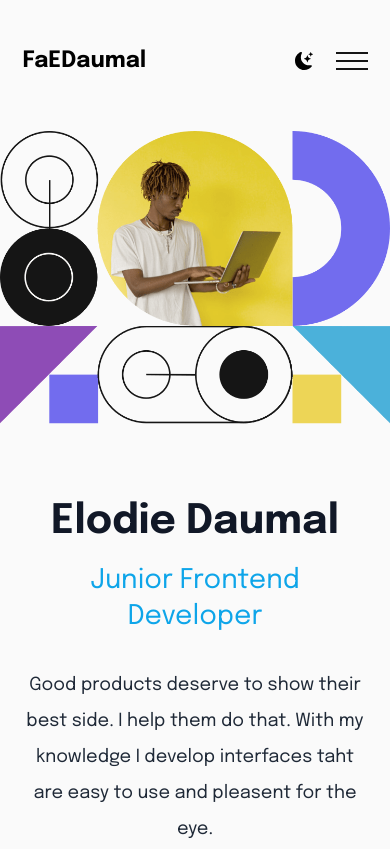
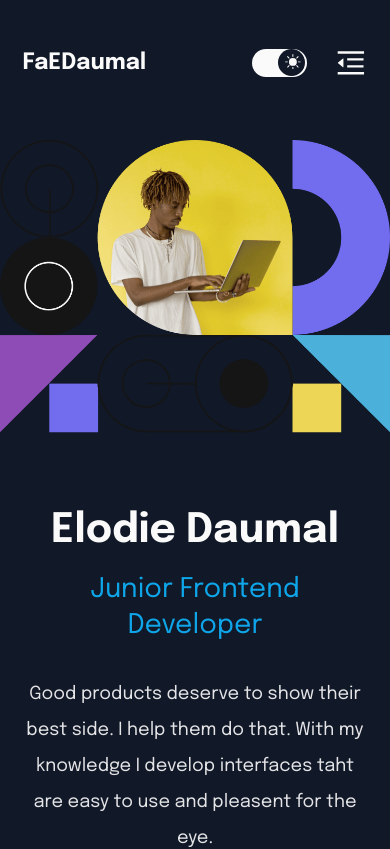
Before and after one commit to elodiedaumal/portfollio, a React (Create React App) app: page / in a window 390 px wide. Shown: the top 849 px of the page. Built offline with nearby package versions, Linux system fonts and the light colour scheme; the HTML template or start-up script is replaced by a standard one.

Commit message:
dark mode done

```diff
--- a/public/index.html
+++ b/public/index.html
@@ -9,6 +9,7 @@
       name="description"
       content="Web site created using create-react-app"
     />
+
     <link rel="preconnect" href="https://fonts.googleapis.com" />
     <link rel="preconnect" href="https://fonts.gstatic.com" crossorigin />
     <link
--- a/src/Components/About.js
+++ b/src/Components/About.js
@@ -2,7 +2,7 @@ import React from 'react';
 
 const About = () => {
   return (
-    <section className='max-w-screen-xl mx-auto  p-5 leading-relaxed md:px-10 '>
+    <section className='max-w-screen-xl mx-auto  p-5 leading-relaxed md:px-10 md:mb-20 dark:bg-gray-900 dark:text-zinc-50 '>
       <h2 className='text-4xl  py-5'>
         About <span className='text-sky-500'>Me</span>
       </h2>
--- a/src/Components/Footer.js
+++ b/src/Components/Footer.js
@@ -1,11 +1,11 @@
 import React from 'react';
 import { Link } from 'react-router-dom';
-import { FaGithub, FaEnvelope } from 'react-icons/fa';
+import { FaGithub } from 'react-icons/fa';
 import { AiFillLinkedin } from 'react-icons/ai';
 
 const Footer = () => {
   return (
-    <section className=' bg-slate-900 text-white text-center py-10 text-3xl'>
+    <section className=' bg-slate-900 text-white text-center py-10 text-3xl dark:bg-zinc-50 dark:text-gray-900'>
       <div className='max-w-screen-xl gap-5 mx-auto flex flex-col items-center'>
         <p>Contact Me:</p>
         <p className='text-xl text-purple-400'>elodiedaumal@gmail.com</p>
--- a/src/Components/Hero.js
+++ b/src/Components/Hero.js
@@ -8,7 +8,7 @@ import Heromobile from '../assets/images/image-hero-mobile.png';
 
 const Hero = () => {
   return (
-    <section className='md:flex md:px-10 flex-row-reverse max-w-screen-xl gap-20 mx-auto'>
+    <section className='pt-1 md:flex md:px-10 flex-row-reverse max-w-screen-xl gap-20 mx-auto dark:bg-gray-900 dark:text-zinc-50'>
       <img
         src={Herodesktop}
         alt='elodie daumal'
@@ -21,13 +21,13 @@ const Hero = () => {
       />
       <div className='md:grid items-center md:justify-items-start'>
         <div className='text-center md:p-0 p-5 md:text-left '>
-          <h2 className='text-4xl py-2 md:text-5xl text-gray-900 font-bold'>
+          <h2 className='text-4xl py-2 md:text-5xl text-gray-900 font-bold dark:text-zinc-50'>
             Elodie Daumal
           </h2>
           <h3 className='text-2xl py-2 text-sky-500'>
             Junior Frontend Developer
           </h3>
-          <p className='text-md py-5 leading-8 text-gray-800'>
+          <p className='text-md py-5 leading-8 text-gray-800 dark:text-zinc-200'>
             Good products deserve to show their best side. I help them do that.
             With my knowledge I develop interfaces taht are easy to use and
             pleasent for the eye.
--- a/src/Components/Navbar.js
+++ b/src/Components/Navbar.js
@@ -1,18 +1,42 @@
-import React, { useState } from 'react';
+import React, { useState, useEffect } from 'react';
 import { Link } from 'react-router-dom';
-import { BsFillMoonStarsFill } from 'react-icons/bs';
+import { BsFillMoonStarsFill, BsSunFill } from 'react-icons/bs';
+import { AiOutlineMenuFold } from 'react-icons/ai';
 import IconMenu from '../assets/images/icon-menu.svg';
 import IconClose from '../assets/images/icon-close-menu.svg';
 
+const getStoredTheme = () => {
+  let theme = 'dark';
+  if (localStorage.getItem('theme')) {
+    theme = localStorage.getItem('theme');
+  }
+  return theme;
+};
+
 const Navbar = () => {
   const [sidebar, setSidebar] = useState(false);
+
+  const [theme, setTheme] = useState(getStoredTheme());
+
+  const toggleTheme = () => {
+    if (theme === 'light') {
+      setTheme('dark');
+    } else {
+      setTheme('light');
+    }
+  };
+  useEffect(() => {
+    document.documentElement.className = theme;
+    localStorage.setItem('theme', theme);
+  }, [theme]);
+
   const openSideBar = () => {
     setSidebar(!sidebar);
   };
 
   return (
-    <>
-      <nav className='pt-10 mb-12 flex justify-between max-w-screen-xl items-center mx-auto px-5 bg-zinc-50'>
+    <section className='dark:bg-gray-900 dark:text-zinc-50'>
+      <nav className='pt-10 pb-12 flex justify-between max-w-screen-xl items-center mx-auto px-5 bg-zinc-50 dark:bg-gray-900 dark:text-zinc-50 '>
         <div className='flex items-center gap-12'>
           <h1 className='text-xl  font-bold'>FaEDaumal</h1>
           <ul className=' lg:flex gap-5 capitalize hidden'>
@@ -22,12 +46,37 @@ const Navbar = () => {
             <li>contact</li>
           </ul>
         </div>
-        <ul className='flex items-center gap-5'>
-          <li>
-            <BsFillMoonStarsFill className='cursor-pointer  md:text-2xl' />
-          </li>
-          <li className='lg:hidden' onClick={openSideBar}>
-            <img src={IconMenu} alt='menu' />
+        <ul className='flex items-center gap-5 '>
+          {theme === 'light' ? (
+            <li
+              id='theme-toggle'
+              type='button'
+              className='border-gray-900 border-4 rounded-3xl w-14 h-7 md:w-20 md:h-10 relative bg-gray-900'
+            >
+              <div className='bg-slate-50 rounded-2xl p-2.5 md:p-4 border-3 absolute top-0  left-0'></div>
+              <BsFillMoonStarsFill
+                className='cursor-pointer text-xs md:text-xl  text-gray-900 absolute top-1  left-1 md:top-1.5 '
+                onClick={toggleTheme}
+              />
+            </li>
+          ) : (
+            <li
+              id='theme-toggle'
+              type='button'
+              className='border-gray-900 border-4 rounded-3xl w-14 h-8 md:w-20 md:h-11 relative bg-zinc-50'
+            >
+              <div className='bg-gray-900 rounded-2xl p-3 md:p-4 border-3 absolute top-0 md:top-0.5  right-0.5'></div>
+              <BsSunFill
+                className='cursor-pointer text-sm md:text-xl  text-zinc-50 absolute top-1 right-1.5  md:right-2 md:top-2 '
+                onClick={toggleTheme}
+              />
+            </li>
+          )}
+          <li
+            className='lg:hidden dark:stroke-zinc-50 text-3xl'
+            onClick={openSideBar}
+          >
+            <AiOutlineMenuFold />
           </li>
         </ul>
       </nav>
@@ -39,7 +88,7 @@ const Navbar = () => {
         }
       >
         <div className={sidebar ? 'bg-gray-500/50 h-screen  ' : 'hidden'}></div>
-        <nav className='h-screen bg-white col-span-2'>
+        <nav className='h-screen bg-white col-span-2 dark:text-gray-900'>
           <ul className='grid  gap-5 relative capitalize  p-5 pt-10'>
             <li className='lg:hidden justify-self-end' onClick={openSideBar}>
               <img src={IconClose} alt='menu' />
@@ -51,7 +100,7 @@ const Navbar = () => {
           </ul>
         </nav>
       </aside>
-    </>
+    </section>
   );
 };
 
--- a/src/Components/Skills.js
+++ b/src/Components/Skills.js
@@ -16,7 +16,7 @@ import {
 
 const Skills = () => {
   return (
-    <section className=' mx-auto   leading-relaxed py-5 md:mb-20'>
+    <section className=' mx-auto   leading-relaxed py-5 md:mb-20 dark:bg-gray-900 dark:text-zinc-50'>
       <div
         class='w-full bg-cover bg-center '
         style={{ backgroundImage: `url(${SkillsImg})` }}
--- a/src/Components/Work.js
+++ b/src/Components/Work.js
@@ -11,7 +11,7 @@ import Web9 from '../assets/images/homeoffice.jpg';
 
 const Work = () => {
   return (
-    <section className=' md:mb-20 grid  md:grid-cols-3 lg:grid-cols-4 sm:grid-cols-2 md:px-10 gap-5 px-5 max-w-screen-xl justify-center mx-auto'>
+    <section className=' md:pb-20 grid  md:grid-cols-3 lg:grid-cols-4 sm:grid-cols-2 md:px-10 gap-5 px-5 max-w-screen-xl justify-center mx-auto dark:bg-gray-900 dark:text-zinc-50'>
       <h2 className='text-4xl max-w-screen-xl  py-5 text-left md:col-span-3 lg:col-span-4 sm:col-span-2'>
         My <span className='text-sky-500'>Work</span>
       </h2>
--- a/src/Home.js
+++ b/src/Home.js
@@ -6,12 +6,12 @@ import Work from './Components/Work';
 
 const Home = () => {
   return (
-    <>
+    <main className='dark:bg-gray-900 dark:text-zinc-50'>
       <Hero />
       <About />
       <Skills />
       <Work />
-    </>
+    </main>
   );
 };
 
--- a/tailwind.config.js
+++ b/tailwind.config.js
@@ -25,4 +25,6 @@ module.exports = {
     // => @media (min-width: 1536px) { ... }
   },
   plugins: [],
+
+  darkMode: 'class',
 };
```
Also changed, not shown: src/assets/images/tailwind-1.jpg (added), src/assets/images/tailwind.jpg (added).
